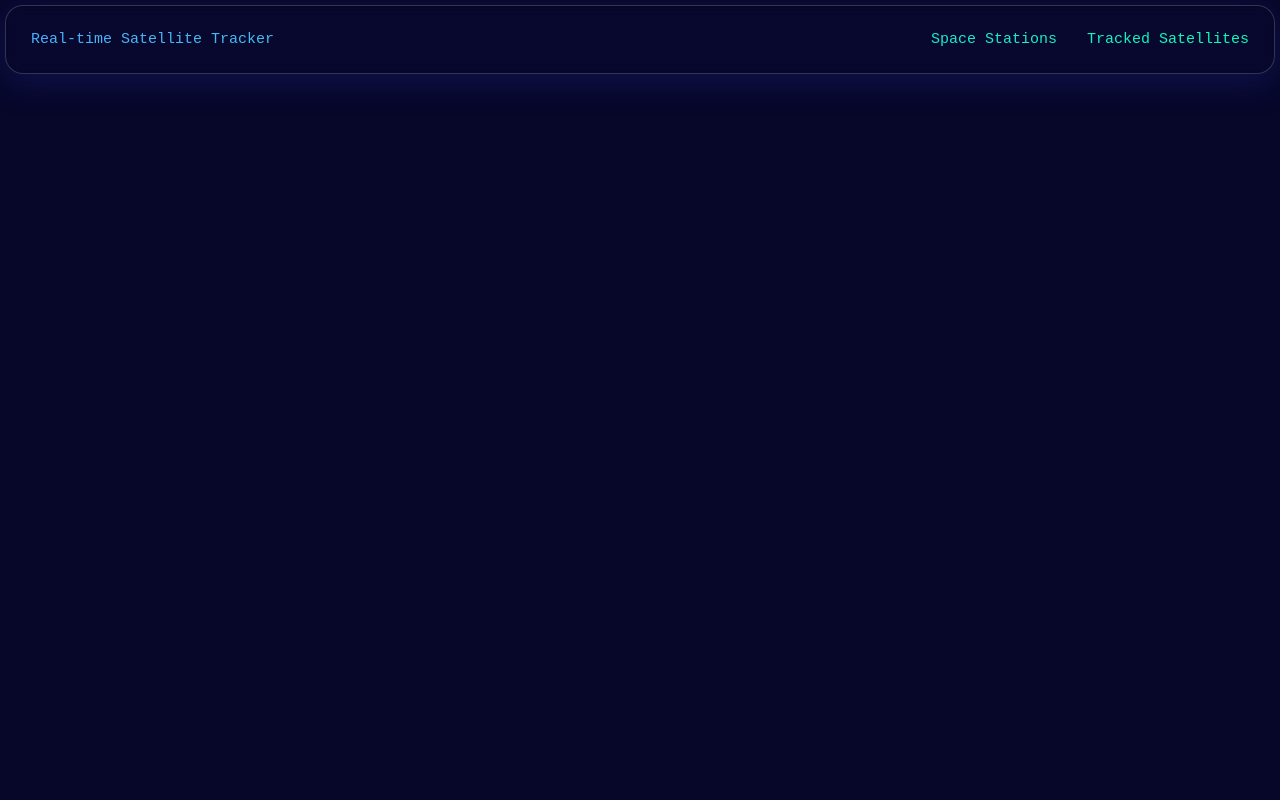
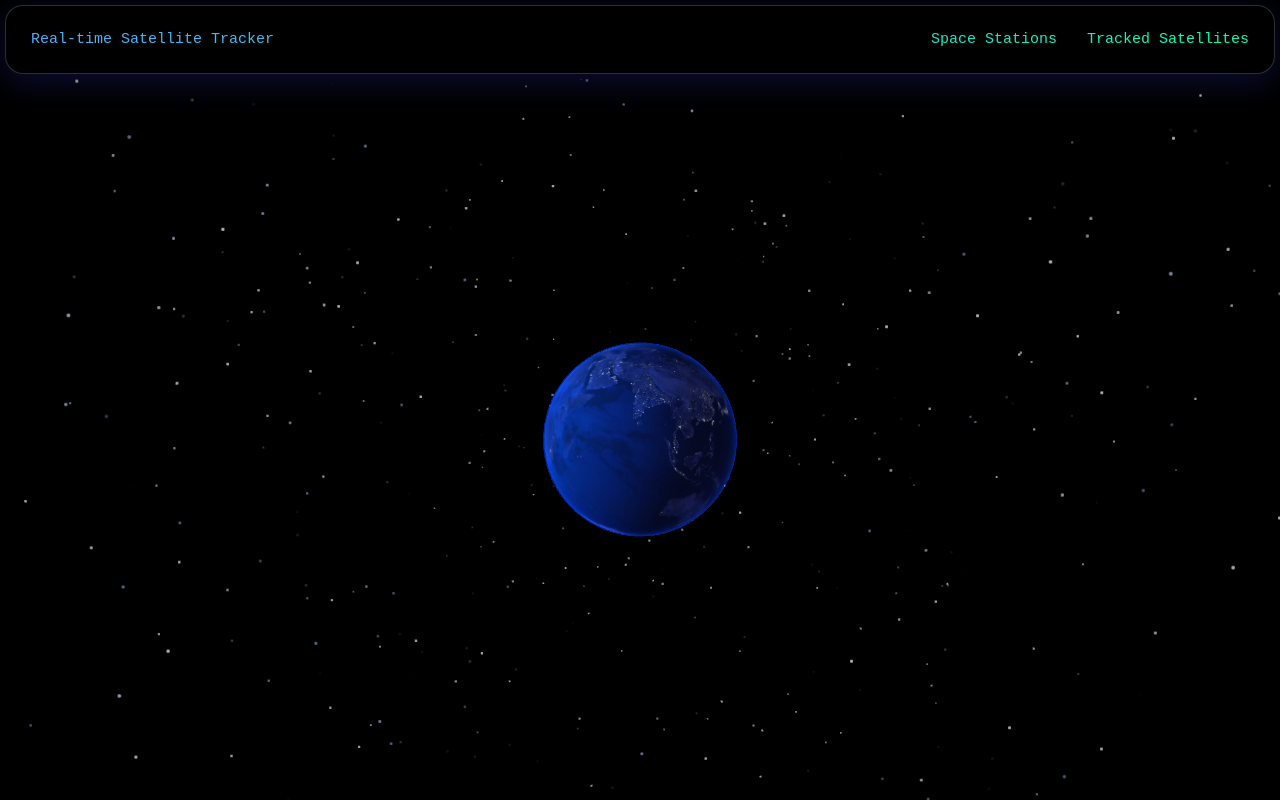
Before and after one commit to Taniksha-shah/satellite-tracker, a plain HTML site: page index.html in a window 1280 px wide. Drawn offline with nearby package versions, Linux system fonts and the light colour scheme; animation ran at ten frames a second.

Commit message:
globe commit

```diff
--- /dev/null
+++ b/globe.js
@@ -0,0 +1,95 @@
+import * as THREE from "three";
+import { OrbitControls } from 'jsm/controls/OrbitControls.js';
+
+import getStarfield from "./src/getStarfield.js";
+import { getFresnelMat } from "./src/getFresnelMat.js";
+
+const container = document.getElementById("globe-div");
+
+const w = container.clientWidth;
+const h = container.clientHeight;
+
+const scene = new THREE.Scene();
+const camera = new THREE.PerspectiveCamera(75, w / h, 0.1, 1000);
+camera.position.z = 5;
+const renderer = new THREE.WebGLRenderer({ antialias: true });
+renderer.setSize(w, h);
+container.appendChild(renderer.domElement);
+
+// THREE.ColorManagement.enabled = true;
+renderer.toneMapping = THREE.ACESFilmicToneMapping;
+renderer.outputColorSpace = THREE.LinearSRGBColorSpace;
+
+const earthGroup = new THREE.Group();
+earthGroup.rotation.z = -23.4 * Math.PI / 180;
+scene.add(earthGroup);
+new OrbitControls(camera, renderer.domElement);
+const detail = 12;
+const loader = new THREE.TextureLoader();
+const geometry = new THREE.IcosahedronGeometry(1, detail);
+
+const material = new THREE.MeshPhongMaterial({
+  emissive: 0x081c3b, // Set a glowing color, e.g., a blue glow
+    emissiveIntensity: 2.0, // Adjust the brightness of the glow
+    specularMap: loader.load("./textures/02_earthspec1k.jpg"),
+    bumpMap: loader.load("./textures/01_earthbump1k.jpg"),
+    bumpScale: 0.04
+});
+// material.map.colorSpace = THREE.SRGBColorSpace;
+const earthMesh = new THREE.Mesh(geometry, material);
+earthGroup.add(earthMesh);
+
+const lightsMat = new THREE.MeshBasicMaterial({
+  map: loader.load("./textures/03_earthlights1k.jpg"),
+  blending: THREE.AdditiveBlending,
+});
+const lightsMesh = new THREE.Mesh(geometry, lightsMat);
+earthGroup.add(lightsMesh);
+
+const cloudsMat = new THREE.MeshStandardMaterial({
+  map: loader.load("./textures/04_earthcloudmap.jpg"),
+  transparent: true,
+  opacity: 0.8,
+  blending: THREE.AdditiveBlending,
+  alphaMap: loader.load('./textures/05_earthcloudmaptrans.jpg'),
+  // alphaTest: 0.3,
+});
+const cloudsMesh = new THREE.Mesh(geometry, cloudsMat);
+cloudsMesh.scale.setScalar(1.003);
+earthGroup.add(cloudsMesh);
+
+const fresnelMat = getFresnelMat();
+const glowMesh = new THREE.Mesh(geometry, fresnelMat);
+glowMesh.scale.setScalar(1.01);
+earthGroup.add(glowMesh);
+
+const stars = getStarfield({numStars: 2000});
+scene.add(stars);
+
+const sunLight = new THREE.DirectionalLight(0x4eacfd, 0.8);
+sunLight.position.set(-3, 0.5, 1.5);
+scene.add(sunLight);
+
+function animate() {
+  requestAnimationFrame(animate);
+
+  earthMesh.rotation.y += 0.002;
+  lightsMesh.rotation.y += 0.002;
+  cloudsMesh.rotation.y += 0.0023;
+  glowMesh.rotation.y += 0.002;
+  stars.rotation.y -= 0.0002;
+  renderer.render(scene, camera);
+}
+
+animate();
+
+function handleWindowResize() {
+  const w = container.clientWidth;
+  const h = container.clientHeight;
+
+  camera.aspect = w / h;
+  camera.updateProjectionMatrix();
+  renderer.setSize(w, h);
+}
+
+window.addEventListener('resize', handleWindowResize, false);
--- a/index.html
+++ b/index.html
@@ -5,6 +5,14 @@
     <meta name="viewport" content="width=device-width, initial-scale=1.0">
     <title>Real-time Satellite Tracker</title>
     <link rel="stylesheet" href="/style.css"/>
+    <script type="importmap">
+			{
+				"imports": {
+					"three": "https://cdn.jsdelivr.net/npm/three@0.161/build/three.module.js",
+          "jsm/": "https://cdn.jsdelivr.net/npm/three@0.161/examples/jsm/"
+        }
+			}
+	</script>
 </head>
 <body>
     <nav>
@@ -14,9 +22,7 @@
             <li class="tracked-satellites">Tracked Satellites</li>
         </ul>
     </nav>
-    <main>
-        <div class="globe-div"></div>
-    </main>
-
+    <div id="globe-div"></div>
+    <script type="module" src="globe.js"></script>
 </body>
 </html>
--- /dev/null
+++ b/src/getFresnelMat.js
@@ -0,0 +1,52 @@
+import * as THREE from "three";
+
+function getFresnelMat({rimHex = 0x0088ff, facingHex = 0x000000} = {}) {
+  const uniforms = {
+    color1: { value: new THREE.Color(rimHex) },
+    color2: { value: new THREE.Color(facingHex) },
+    fresnelBias: { value: 0.1 },
+    fresnelScale: { value: 1.0 },
+    fresnelPower: { value: 4.0 },
+  };
+  const vs = `
+  uniform float fresnelBias;
+  uniform float fresnelScale;
+  uniform float fresnelPower;
+
+  varying float vReflectionFactor;
+
+  void main() {
+    vec4 mvPosition = modelViewMatrix * vec4( position, 1.0 );
+    vec4 worldPosition = modelMatrix * vec4( position, 1.0 );
+
+    vec3 worldNormal = normalize( mat3( modelMatrix[0].xyz, modelMatrix[1].xyz, modelMatrix[2].xyz ) * normal );
+
+    vec3 I = worldPosition.xyz - cameraPosition;
+
+    vReflectionFactor = fresnelBias + fresnelScale * pow( 1.0 + dot( normalize( I ), worldNormal ), fresnelPower );
+
+    gl_Position = projectionMatrix * mvPosition;
+  }
+  `;
+  const fs = `
+  uniform vec3 color1;
+  uniform vec3 color2;
+
+  varying float vReflectionFactor;
+
+  void main() {
+    float f = clamp( vReflectionFactor, 0.0, 1.0 );
+    gl_FragColor = vec4(mix(color2, color1, vec3(f)), f);
+  }
+  `;
+  const fresnelMat = new THREE.ShaderMaterial({
+    uniforms: uniforms,
+    vertexShader: vs,
+    fragmentShader: fs,
+    transparent: true,
+    blending: THREE.AdditiveBlending,
+    // wireframe: true,
+  });
+  return fresnelMat;
+}
+export { getFresnelMat };
--- /dev/null
+++ b/src/getStarfield.js
@@ -0,0 +1,44 @@
+import * as THREE from "three";
+
+export default function getStarfield({ numStars = 500 } = {}) {
+  function randomSpherePoint() {
+    const radius = Math.random() * 25 + 25;
+    const u = Math.random();
+    const v = Math.random();
+    const theta = 2 * Math.PI * u;
+    const phi = Math.acos(2 * v - 1);
+    let x = radius * Math.sin(phi) * Math.cos(theta);
+    let y = radius * Math.sin(phi) * Math.sin(theta);
+    let z = radius * Math.cos(phi);
+
+    return {
+      pos: new THREE.Vector3(x, y, z),
+      hue: 0.6,
+      minDist: radius,
+    };
+  }
+  const verts = [];
+  const colors = [];
+  const positions = [];
+  let col;
+  for (let i = 0; i < numStars; i += 1) {
+    let p = randomSpherePoint();
+    const { pos, hue } = p;
+    positions.push(p);
+    col = new THREE.Color().setHSL(hue, 0.2, Math.random());
+    verts.push(pos.x, pos.y, pos.z);
+    colors.push(col.r, col.g, col.b);
+  }
+  const geo = new THREE.BufferGeometry();
+  geo.setAttribute("position", new THREE.Float32BufferAttribute(verts, 3));
+  geo.setAttribute("color", new THREE.Float32BufferAttribute(colors, 3));
+  const mat = new THREE.PointsMaterial({
+    size: 0.2,
+    vertexColors: true,
+    map: new THREE.TextureLoader().load(
+      "./textures/stars/circle.png"
+    ),
+  });
+  const points = new THREE.Points(geo, mat);
+  return points;
+}
--- a/style.css
+++ b/style.css
@@ -4,8 +4,21 @@
     font-family: monospace , sans-serif;
     box-sizing: border-box;
 }
+html {
+  height: 100%;
+  margin: 0; /* Important: Removes default browser margin */
+  overflow: hidden; /* Prevents scrollbars */
+}
 body {
-    background-color: rgb(7, 7, 42);
+  /* Set the body as a flex container */
+  display: flex;
+  flex-direction: column;
+  /* Ensure the body takes up the full viewport height */
+  height: 100vh;
+  /* Other styles from your code */
+  background-color: rgb(0, 0, 0);
+  margin: 0;
+  overflow: hidden;
 }
 nav {
     padding : 25px;
@@ -29,6 +42,9 @@ nav {
     flex-direction: row;
     justify-content: space-between;
     align-items: center;
+
+    position: relative;
+    z-index: 2;
 }
 .nav-items {
     display: flex;
@@ -45,3 +61,9 @@ nav {
 li:hover {
     color: white;
 }
+#globe-div {
+  /* Let the globe-div grow to fill all remaining vertical space */
+  flex-grow: 1;
+  width: 100%;
+  margin: 0;
+}
```
Also changed, not shown: textures/00_earthmap1k.jpg (added), textures/01_earthbump1k.jpg (added), textures/02_earthspec1k.jpg (added), textures/03_earthlights1k.jpg (added), textures/04_earthcloudmap.jpg (added), textures/05_earthcloudmaptrans.jpg (added), textures/stars/circle.png (added), 1 other file.
